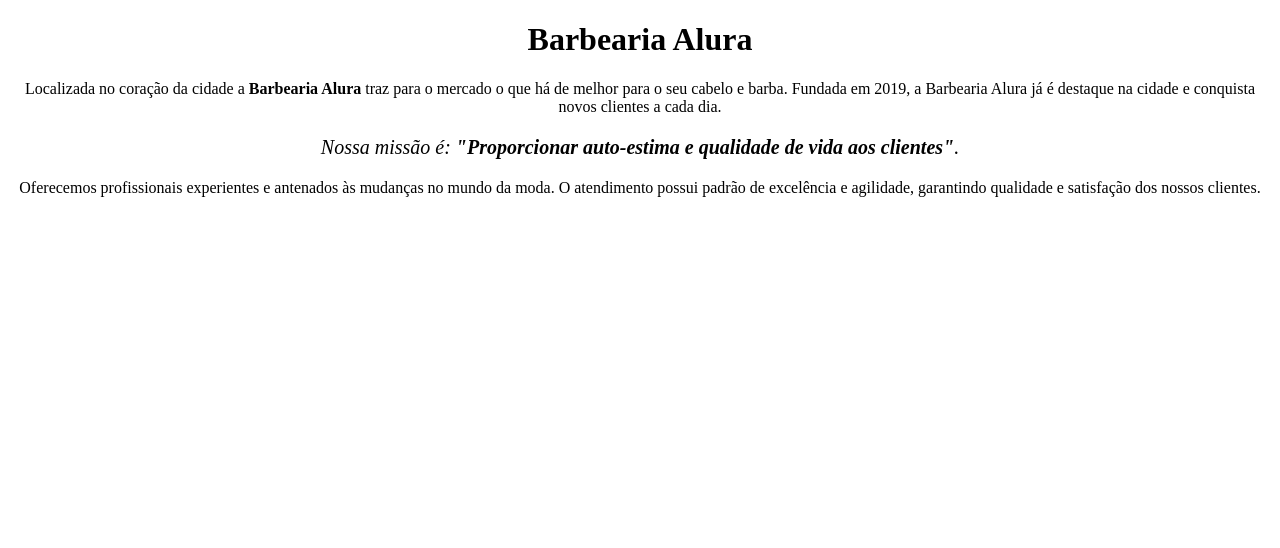
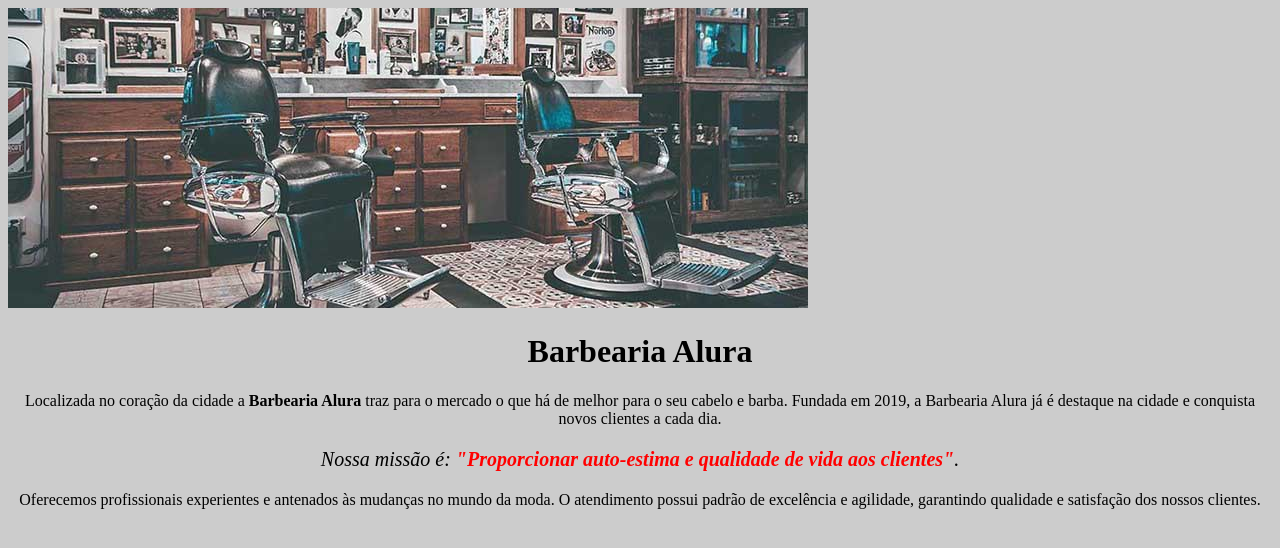
Before and after one commit to Ruan-Aizaya-Bach/programa-o-HTML, a plain HTML site: page index.html in a window 1280 px wide. Drawn offline with Linux system fonts and the light colour scheme.

Commit message:
Add files via upload

```diff
--- a/index.html
+++ b/index.html
@@ -4,17 +4,16 @@
 		<meta charset="UTF-8">
 		<title>Barbearia Alura</title>
 		<link rel="stylesheet" href="style.css">
+	</head>
 
-		<style>
+	<body>
+        <img id="banner" src="banner.jpg">
 
-		</style>
-	</head>
-	<body>
-		<h1 style="text-align: center">Barbearia Alura</h1>
+		<h1>Barbearia Alura</h1>
 
 		<p>Localizada no coração da cidade a <strong>Barbearia Alura</strong> traz para o mercado o que há de melhor para o seu cabelo e barba. Fundada em 2019, a Barbearia Alura já é destaque na cidade e conquista novos clientes a cada dia.</p>
 
-		<p style="font-size: 20px"><em>Nossa missão é: <strong>"Proporcionar auto-estima e qualidade de vida aos clientes"</strong>.</em></p>
+		<p id="azy"><em>Nossa missão é: <strong>"Proporcionar auto-estima e qualidade de vida aos clientes"</strong>.</em></p>
 
 		<p>Oferecemos profissionais experientes e antenados às mudanças no mundo da moda. O atendimento possui padrão de excelência e agilidade, garantindo qualidade e satisfação dos nossos clientes.</p>
 	</body>
--- a/style.css
+++ b/style.css
@@ -1,3 +1,23 @@
-p {
+body {
+	background: #cccccc
+}
+
+#banner {
+
+}
+
+h1 {
 	text-align: center
 }
+
+p {
+	text-align: center;
+}
+
+#azy {
+	font-size: 20px
+}
+
+em strong {
+	color: red ;
+}
```
Also changed, not shown: banner.jpg (added).
